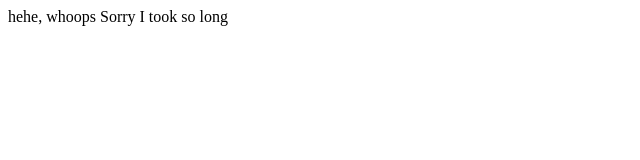
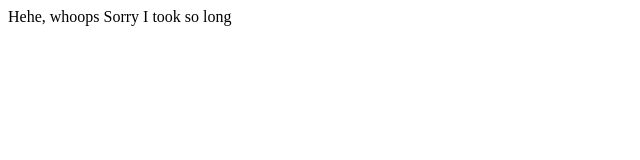
Before and after one commit to Alytamtam/First-Github-project, a plain HTML site: page index.html in a window 1280 px wide. Shown: the full height of the page, 0-640 px from the left. Drawn offline with Linux system fonts and the light colour scheme.

Commit message:
Update index.html

```diff
--- a/index.html
+++ b/index.html
@@ -1,7 +1,7 @@
 <!doctype html>
 <html>
   <head>
-    hehe, whoops
+    Hehe, whoops
   </head>
   <body>
     Sorry I took so long
```
